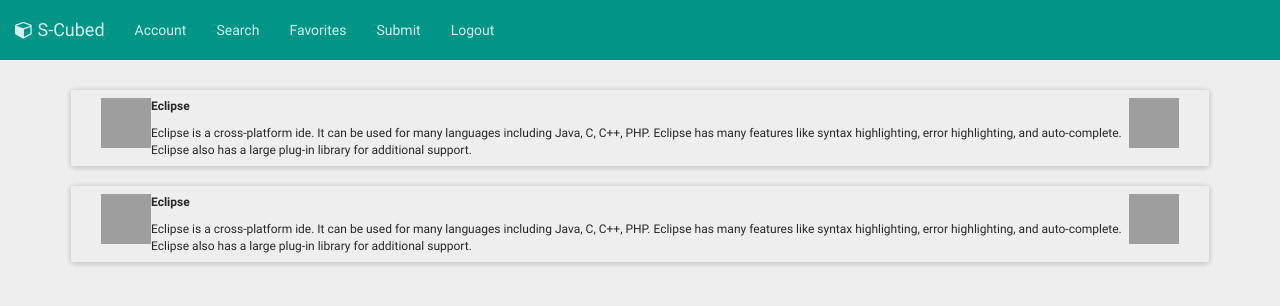
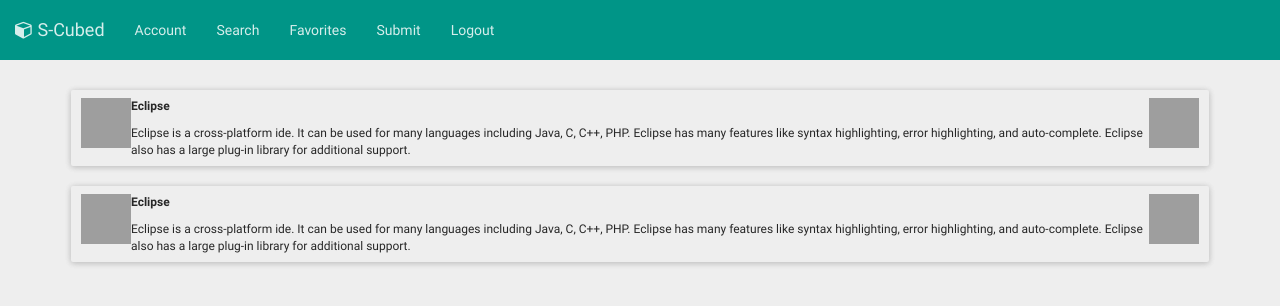
Before and after one commit to cheble/S-Cubed, a Jekyll site: the page built from SearchResults.html, in a window 1280 px wide. Shown: the top 306 px of the page. Built offline with Jekyll 4.4.1, drawn with Linux system fonts in a browser that asks for light colours; nearby versions of some CDN libraries; library files that are not in the unit come from our copies; Markdown is read by kramdown in place of the engine named in the settings; grey boxes are pictures that could not be loaded.

Commit message:
search results page

```diff
--- a/_includes/tile.html
+++ b/_includes/tile.html
@@ -1,5 +1,5 @@
 <div class="container">
-  <a href="javascript:void(0)" class="btn btn-default btn-raised">
+  <a href="javascript:void(0)" class="btn btn-default btn-raised tile">
     <div class="tile_north">
       <div class="tile_img left">
           <img class="media-object tile_img" src="{{include.value.image}}">
--- a/css/main.css
+++ b/css/main.css
@@ -56,6 +56,11 @@ body {
   vertical-align: bottom;
 }
 
+.tile {
+  padding-left: 10px;
+  padding-right: 10px;
+}
+
 .tile_north {
   white-space: normal;
   text-transform: none;
@@ -63,6 +68,7 @@ body {
   text-align: left;
   font-size: 12px;
   height: 5em;
+  overflow: hidden;
 }
 
 .tile_img {
```
